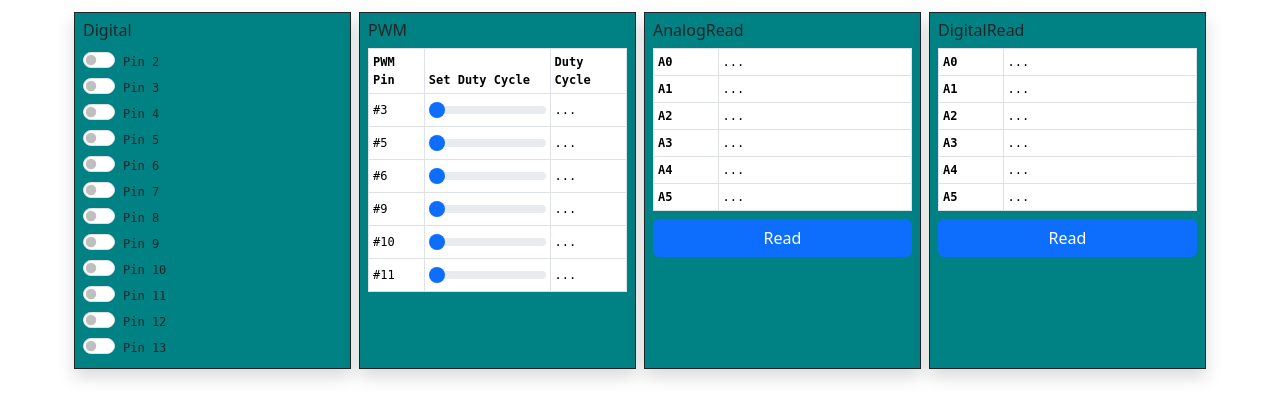
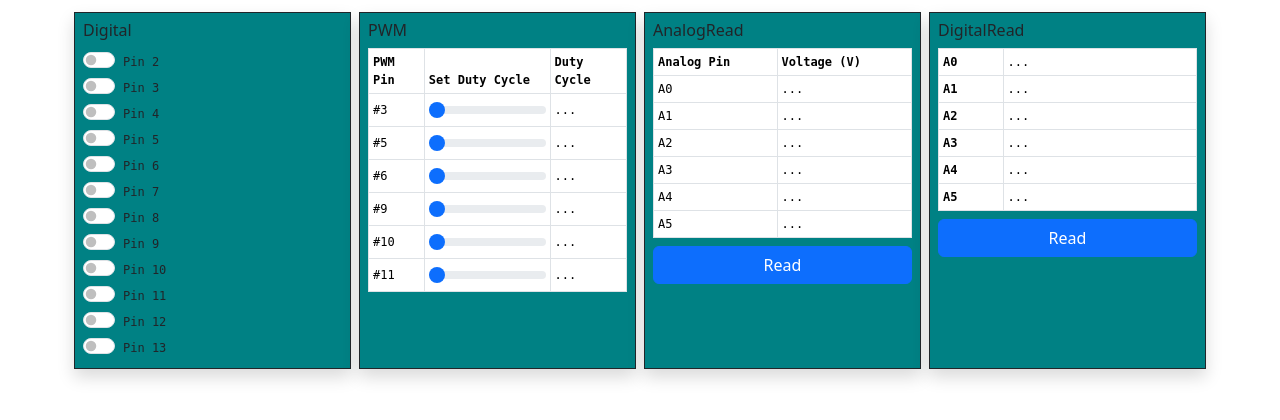
Before and after one commit to dsw7/InoDAQV2, a Flask app: page / in a window 1280 px wide. Shown: the top 420 px of the page. Run offline with Flask 3, Linux system fonts and the light colour scheme; parts of the project's set-up code (start-up, migrations or seed data) failed here and were passed over.

Commit message:
Add header

```diff
--- a/inodaqv2/templates/dashboard.html
+++ b/inodaqv2/templates/dashboard.html
@@ -113,30 +113,36 @@
       <div class="col-lg-3 p-1 justify-content-center">
         <div class="d-flex flex-column h-100 p-2 justify-content-top border border-dark shadow panel-commands">
           <h6>AnalogRead</h6>
-          <table class="table mb-2 table-sm table-bordered table-hover monospace">
+          <table class="table mb-2 table-sm table-bordered monospace">
+            <thead>
+              <tr>
+                <th>Analog Pin</th>
+                <th>Voltage (V)</th>
+              </tr>
+            </thead>
             <tbody>
               <tr>
-                <th class="w-25" scope="row">A0</th>
+                <td>A0</td>
                 <td id="analog-a0">...</td>
               </tr>
               <tr>
-                <th scope="row">A1</th>
+                <td>A1</td>
                 <td id="analog-a1">...</td>
               </tr>
               <tr>
-                <th scope="row">A2</th>
+                <td>A2</td>
                 <td id="analog-a2">...</td>
               </tr>
               <tr>
-                <th scope="row">A3</th>
+                <td>A3</td>
                 <td id="analog-a3">...</td>
               </tr>
               <tr>
-                <th scope="row">A4</th>
+                <td>A4</td>
                 <td id="analog-a4">...</td>
               </tr>
               <tr>
-                <th scope="row">A5</th>
+                <td>A5</td>
                 <td id="analog-a5">...</td>
               </tr>
             </tbody>
```
